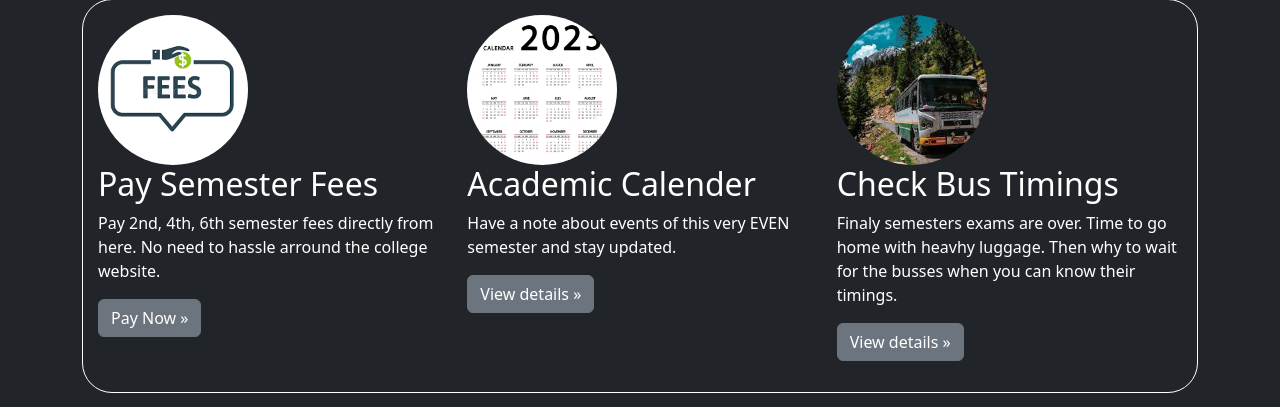
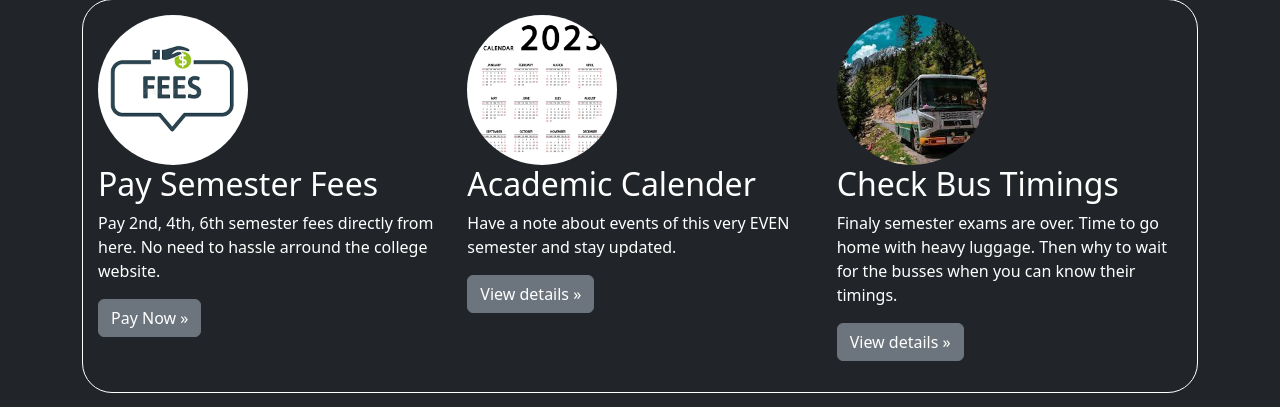
Before and after one commit to dhimanparas20/ABVGIET-HelpDesk, a Flask app: page /home/ in a window 1280 px wide. Shown: the part 518-925 px from the top of the page. Run offline with Flask 2, Linux system fonts and the light colour scheme; some libraries are stand-ins or nearby versions.

Commit message:
Fix typos
Signed-off-by: dhimanparas20 <dhimanparas20@gmail.com>

```diff
--- a/templates/home.html
+++ b/templates/home.html
@@ -63,7 +63,7 @@
           <div class="col-lg-4">
             <img src="/static/hrtc.jpeg" alt="Avatar" class="avatar">
             <h2 class="fw-normal" >Check Bus Timings</h2>
-            <p>Finaly semesters exams are over. Time to go home with heavhy luggage. Then why to wait for the busses when you can know their timings.</p>
+            <p>Finaly semester exams are over. Time to go home with heavy luggage. Then why to wait for the busses when you can know their timings.</p>
             <p><a class="btn btn-secondary" target="_blank" href={{ url_for('bus_timing') }}>View details »</a></p>
           </div>
           </div><!-- /.col-lg-4 -->
```
